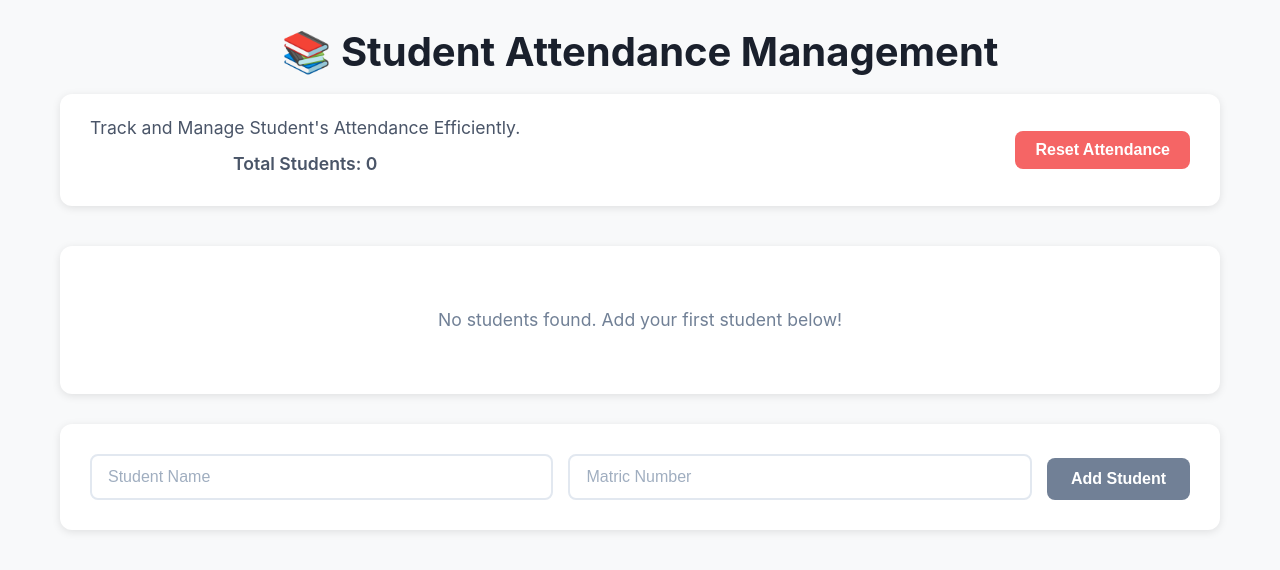
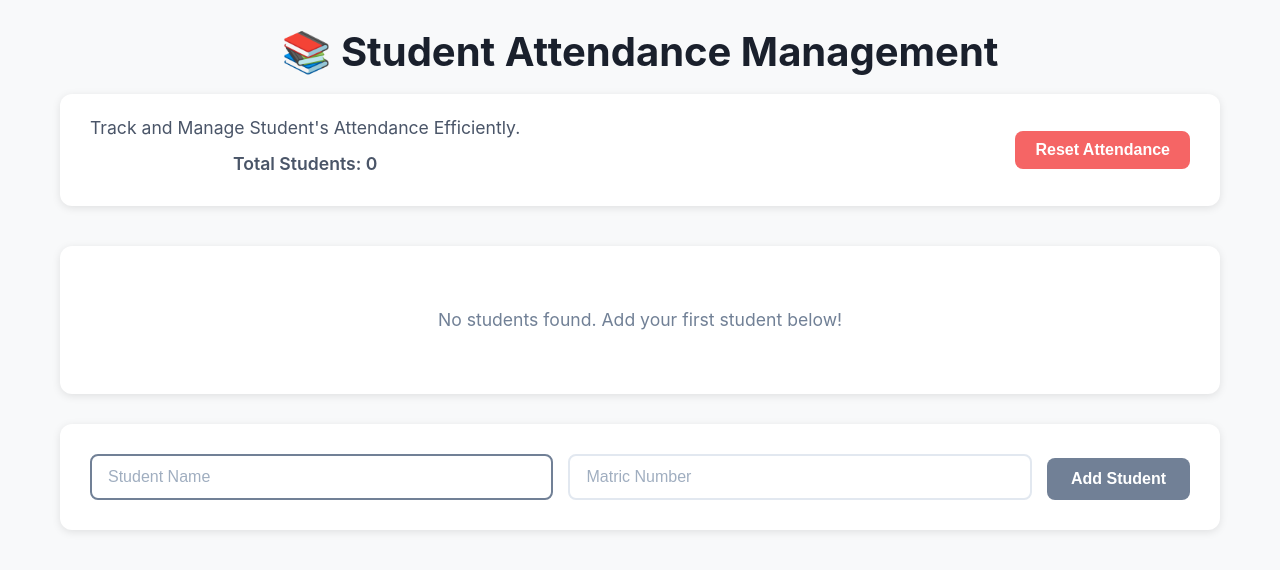
Before and after one commit to IamJusttimmy/student-manager, a React (Create React App) app: page / in a window 1280 px wide. Shown: the top 570 px of the page. Built offline with nearby package versions, Linux system fonts and the light colour scheme.

Commit message:
Using useRef to focus on the input field

```diff
--- a/src/App.js
+++ b/src/App.js
@@ -1,4 +1,4 @@
-import { useState, useEffect } from "react";
+import { useState, useEffect, useRef } from "react";
 
 // const initalData = [
 //   {
@@ -253,6 +253,15 @@ function Student({ student, onAttendanceClick, onDeleteStudent }) {
 function AddStudentForm({ onAddStdent }) {
   const [addStudentName, setAddStudentName] = useState("");
   const [addStudentid, setAddStudentid] = useState("");
+  const inputEl = useRef(null);
+
+  useEffect(
+    function () {
+      inputEl.current.focus();
+    },
+
+    []
+  );
 
   function handleSubmit(e) {
     e.preventDefault();
@@ -279,6 +288,7 @@ function AddStudentForm({ onAddStdent }) {
         placeholder="Student Name"
         value={addStudentName}
         onChange={(e) => setAddStudentName(e.target.value)}
+        ref={inputEl}
       />
       <input
         type="number"
```
